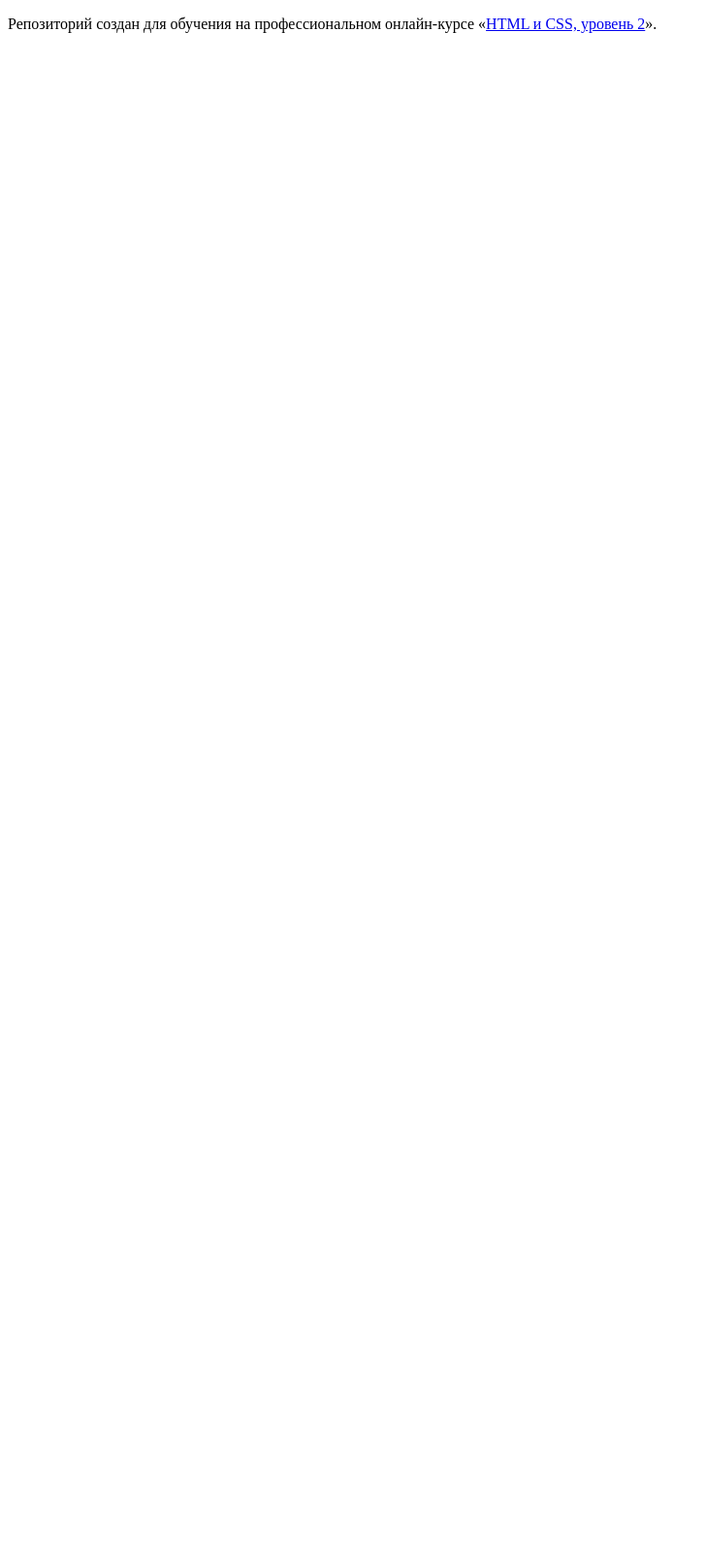
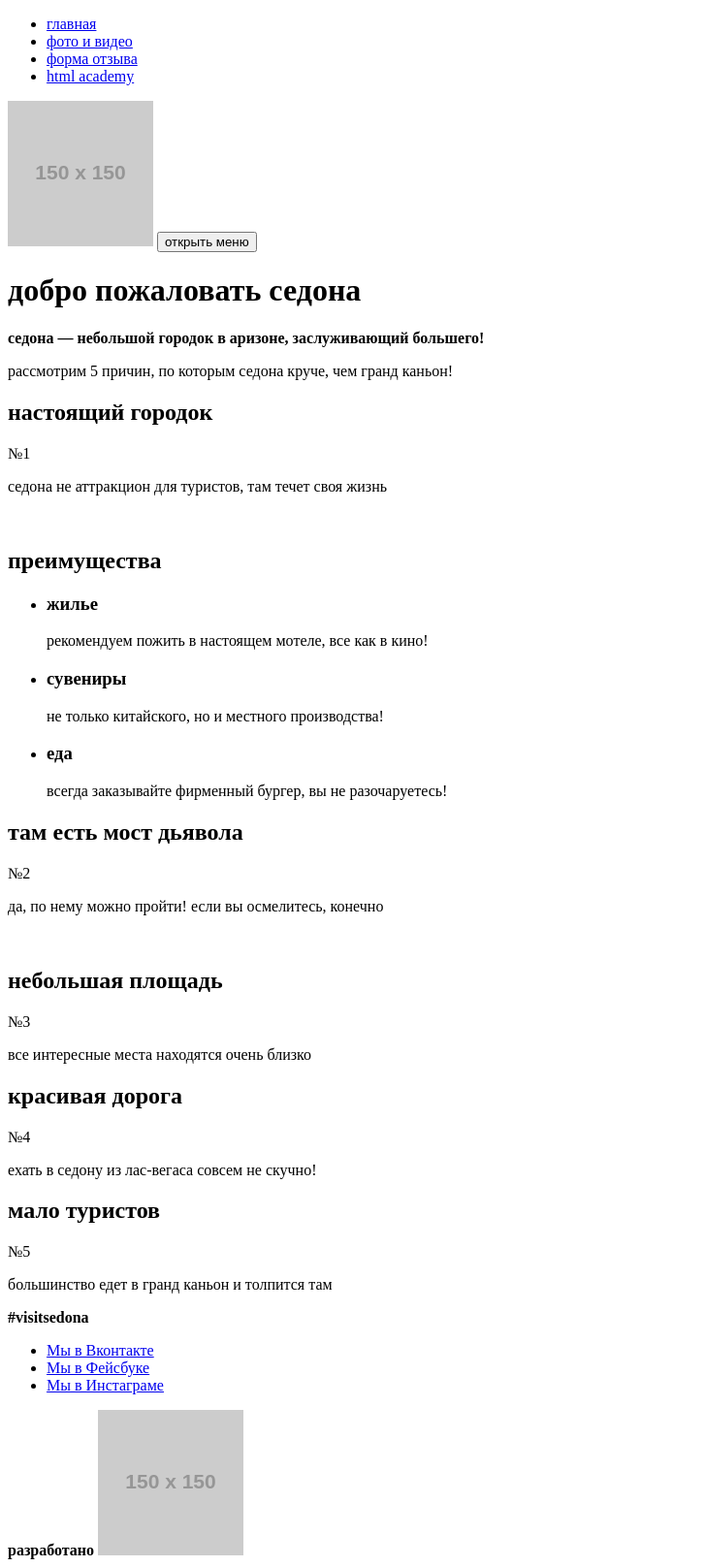
Before and after one commit to Nest1k/197437-sedona-19, a website: page source/index.html in a window 1280 px wide. Shown: the whole page at 97% size, without its empty margins (0-727 px from the left). Before the commit the page ends 800 px from the top, so only its background shows below. Drawn offline with Linux system fonts and the light colour scheme; placeholder pictures from the web are drawn by us.

Commit message:
сверстал 1 часть макета

```diff
--- a/package.json
+++ b/package.json
@@ -19,5 +19,8 @@
   ],
   "engines": {
     "node": "8.16"
+  },
+  "dependencies": {
+    "grunt-cli": "^1.3.2"
   }
 }
--- a/source/index.html
+++ b/source/index.html
@@ -5,8 +5,109 @@
     <title>HTML Academy: Седона</title>
   </head>
   <body>
+    <header>
+      <nav class="main-nav">
+        <ul class="main-nav__list nav-menu">
+          <li class="nav-menu__item"><a href="index.html">главная</a></li>
+          <li class="nav-menu__item"><a href="photo.html">фото и видео</a></li>
+          <li class="nav-menu__item"><a href="form.html">форма отзыва</a></li>
+          <li class="nav-menu__item"><a href="https://htmlacademy.ru/intensive/adaptive">html academy</a></li>
+        </ul>
+        <a href="" class="main-nav__logo"><img src="https://via.placeholder.com/150x150" alt=""></a>
+        <button class="main-nav__toggle" type="button">открыть меню</button>
+      </nav>
+    </header>
 
-    <p>Репозиторий создан для обучения на профессиональном онлайн‑курсе «<a href="https://htmlacademy.ru/intensive/adaptive">HTML и CSS, уровень 2</a>».</p>
+    <main class="page-main">
+
+      <h1 class="visually-hidden">добро пожаловать седона</h1>
+
+      <div class="common-section">
+        <b class="common-section__title">седона — небольшой городок в аризоне, заслуживающий большего!</b>
+        <p>рассмотрим 5 причин, по которым седона круче, чем гранд каньон!</p>
+      </div>
+
+      <div class="cause">
+        <section class="cause__text">
+          <h2 class="cause__title">настоящий городок</h2>
+          <p class="cause__number">№1</p>
+          <p>седона не аттракцион для туристов, там течет своя жизнь</p>
+        </section>
+        <div class="cause__photo"><img src="" alt=""></div>
+      </div>
+
+      <section class="advantage">
+        <h2 class="visually-hidden">преимущества</h2>
+        <ul class="advantage__list">
+          <li class="advantage__item">
+            <h3 class="advantage__title">жилье</h3>
+            <p>рекомендуем пожить в настоящем мотеле, все как в кино!</p>
+          </li>
+          <li class="advantage__item">
+            <h3 class="advantage__title">сувениры</h3>
+            <p>не только китайского, но и местного производства!</p>
+          </li>
+          <li class="advantage__item">
+            <h3 class="advantage__title">еда</h3>
+            <p>всегда заказывайте фирменный бургер, вы не разочаруетесь!</p>
+          </li>
+        </ul>
+      </section>
+
+      <div class="cause">
+        <section class="cause__text">
+          <h2 class="cause__title">там есть мост дьявола</h2>
+          <p class="cause__number">№2</p>
+          <p>да, по нему можно пройти! если вы осмелитесь, конечно</p>
+        </section>
+        <div class="cause__photo"><img src="" alt=""></div>
+      </div>
+
+      <div class="cause cause--brief">
+        <section class="cause__text">
+          <h2 class="cause__title">небольшая площадь</h2>
+          <p class="cause__number">№3</p>
+          <p>все интересные места находятся очень близко</p>
+        </section>
+
+        <section class="cause__text">
+          <h2 class="cause__title">красивая дорога</h2>
+          <p class="cause__number">№4</p>
+          <p>ехать в седону из лас-вегаса совсем не скучно!</p>
+        </section>
+
+        <section class="cause__text">
+          <h2 class="cause__title">мало туристов</h2>
+          <p class="cause__number">№5</p>
+          <p>большинство едет в гранд каньон и толпится там</p>
+        </section>
+      </div>
+
+    </main>
+
+    <footer class="page-footer">
+
+      <div class="page-footer__social social">
+        <b class="social__title">#visitsedona</b>
+        <ul class="social__list">
+          <li class="social__item">
+            <a class="social__link social__link--vkontakte" href="https://vk.com/htmlacademy">Мы в Вконтакте</a>
+          </li>
+          <li class="social__item">
+            <a class="social__link social__link--facebook" href="https://www.facebook.com/htmlacademy">Мы в Фейсбуке</a>
+          </li>
+          <li class="social__item">
+            <a class="social__link social__link--instagram" href="https://www.instagram.com/htmlacademy">Мы в Инстаграме</a>
+          </li>
+        </ul>
+      </div>
+
+      <div class="page-footer__copyright copyright">
+        <b class="copyright__text">разработано</b>
+        <a class="copyright__link" href="https://htmlacademy.ru/intensive/adaptive"><img class="copyright__logo" src="https://via.placeholder.com/150x150" alt=""></a>
+      </div>
+
+    </footer>
 
   </body>
 </html>
```
Also changed, not shown: source/form.html (added, +50 -0 lines), source/photo.html (added, +83 -0 lines), 1 other file.
